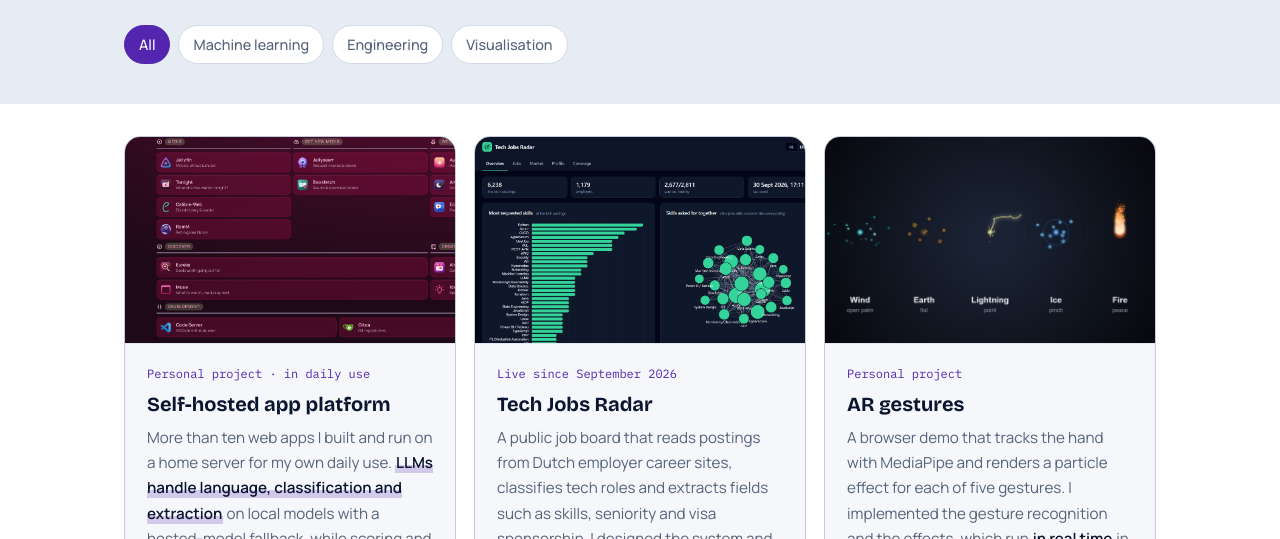
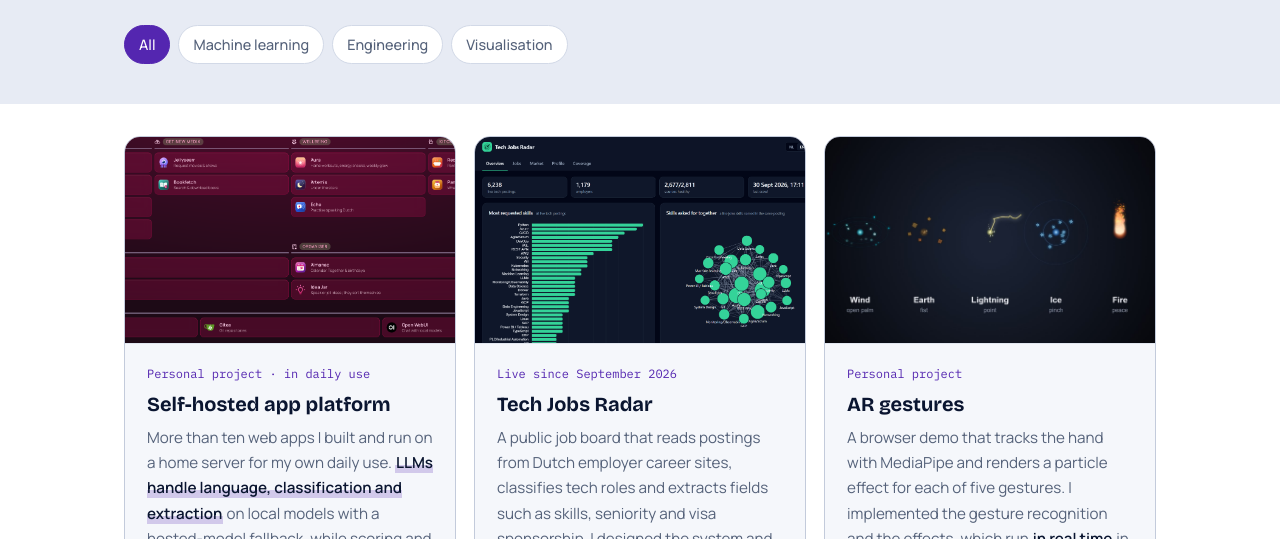
Before and after one commit to Shreya-Sebastian/Shreya-Sebastian.github.io, a plain HTML site: page projects/index.html in a window 1280 px wide. Shown: the part 261-800 px from the top of the page. Drawn offline with nearby package versions, Linux system fonts and the light colour scheme.

Commit message:
projects: centre the homelab card thumbnail crop

```diff
--- a/projects/index.html
+++ b/projects/index.html
@@ -45,7 +45,7 @@
 <div class="container" style="padding-bottom:72px">
 <div class="grid-auto project-grid">
 <article class="card" data-kind="engineering">
-  <div class="thumb"><img src="/img/platform_dashboard.png" width="1920" height="648" alt="The platform's dashboard: a dark grid of app tiles grouped by purpose, each with an icon, name and one-line description, reached through one sign-on" loading="lazy"></div>
+  <div class="thumb"><img src="/img/platform_dashboard.png" width="1920" height="648" style="object-position:center" alt="The platform's dashboard: a dark grid of app tiles grouped by purpose, each with an icon, name and one-line description, reached through one sign-on" loading="lazy"></div>
   <div class="card-body">
     <span class="kicker">Personal project · in daily use</span>
     <h3><a href="/projects/homelab/">Self-hosted app platform</a></h3>
```
